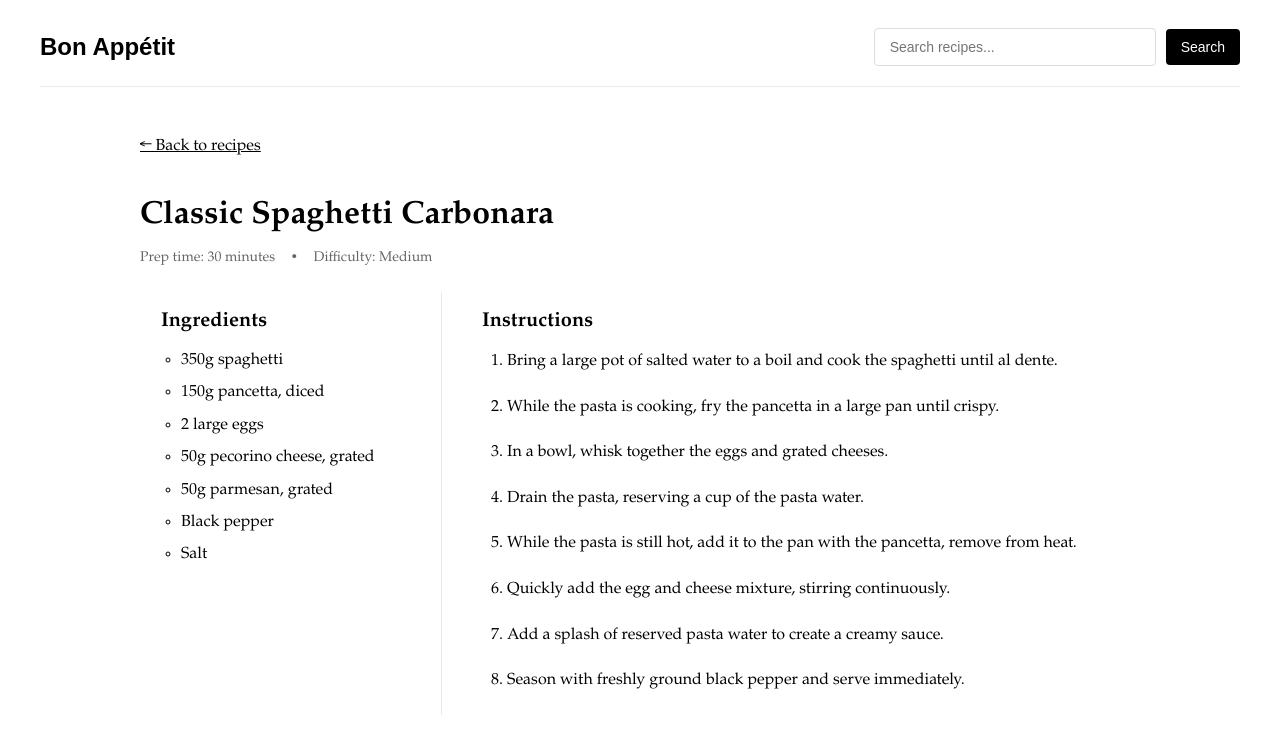
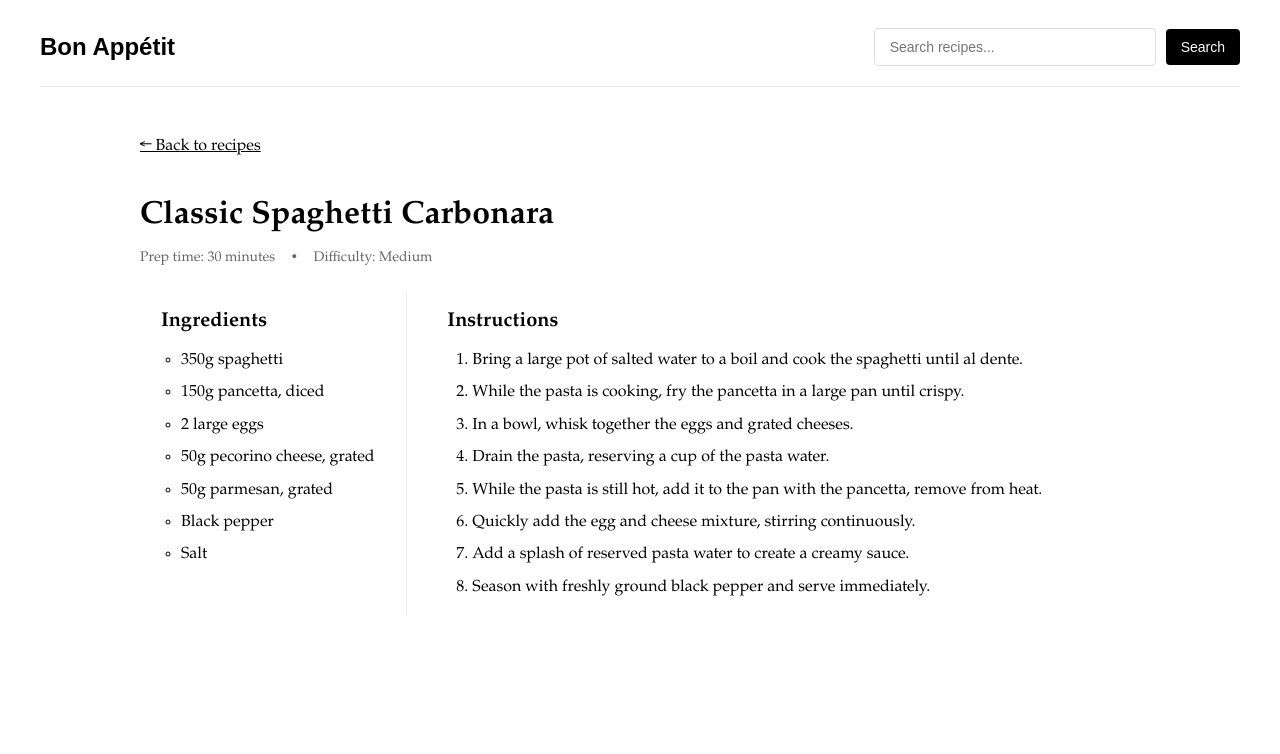
Before and after one commit to vighnesh-radhakrishnan/bon-appetit, a React (Vite) app: page /recipe/1 in a window 1280 px wide. Shown: the top 754 px of the page. Built offline with nearby package versions, Linux system fonts and the light colour scheme.

Commit message:
styling changes

```diff
--- a/src/pages/RecipePage.jsx
+++ b/src/pages/RecipePage.jsx
@@ -76,10 +76,9 @@ const RecipePage = () => {
           <tr>
             <td
               style={{
-                width: "30%",
+                width: "25%",
                 verticalAlign: "top",
                 borderRight: "1px solid #eaeaea",
-                paddingRight: "20px",
               }}
             >
               <h2 style={{ fontSize: "20px", marginBottom: "15px" }}>
@@ -127,9 +126,9 @@ const RecipePage = () => {
                   <li
                     key={index}
                     style={{
-                      marginBottom: "20px",
+                      marginBottom: "10px",
                       fontSize: "16px",
-                      lineHeight: "1.6",
+                      lineHeight: "1.4",
                     }}
                   >
                     {step}
```
